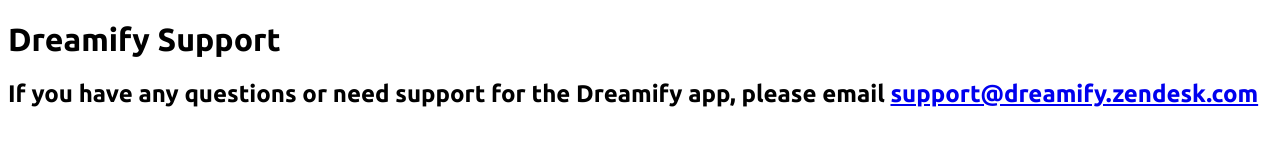
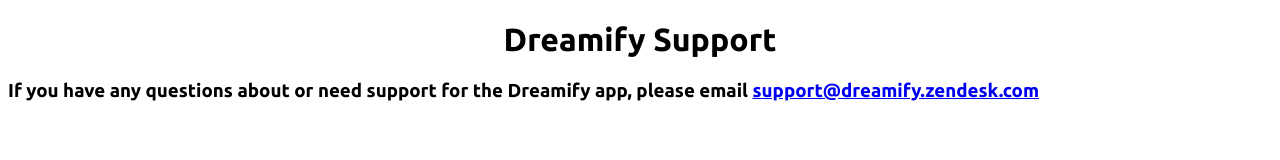
Before and after one commit to Dreamify/support, a plain HTML site: page index.html in a window 1280 px wide. Drawn offline with Linux system fonts and the light colour scheme.

Commit message:
centering title

```diff
--- a/index.html
+++ b/index.html
@@ -6,10 +6,12 @@
   <link href='http://fonts.googleapis.com/css?family=Ubuntu:400,700' rel='stylesheet' type='text/css'>
 </head>
 <body>
+	<center>
   <h1 style="font-family: 'Ubuntu', sans-serif;">Dreamify Support</h1>
+  </center>
   <section>
     <div>
-      <h2 style="font-family: 'Ubuntu', sans-serif;">If you have any questions or need support for the Dreamify app, please email <a href="mailto:support@dreamify.zendesk.com">support@dreamify.zendesk.com</a></h2>
+      <h3 style="font-family: 'Ubuntu', sans-serif;">If you have any questions about or need support for the Dreamify app, please email <a href="mailto:support@dreamify.zendesk.com">support@dreamify.zendesk.com</a></h2>
     </div>
   </section>
 </body>
```
